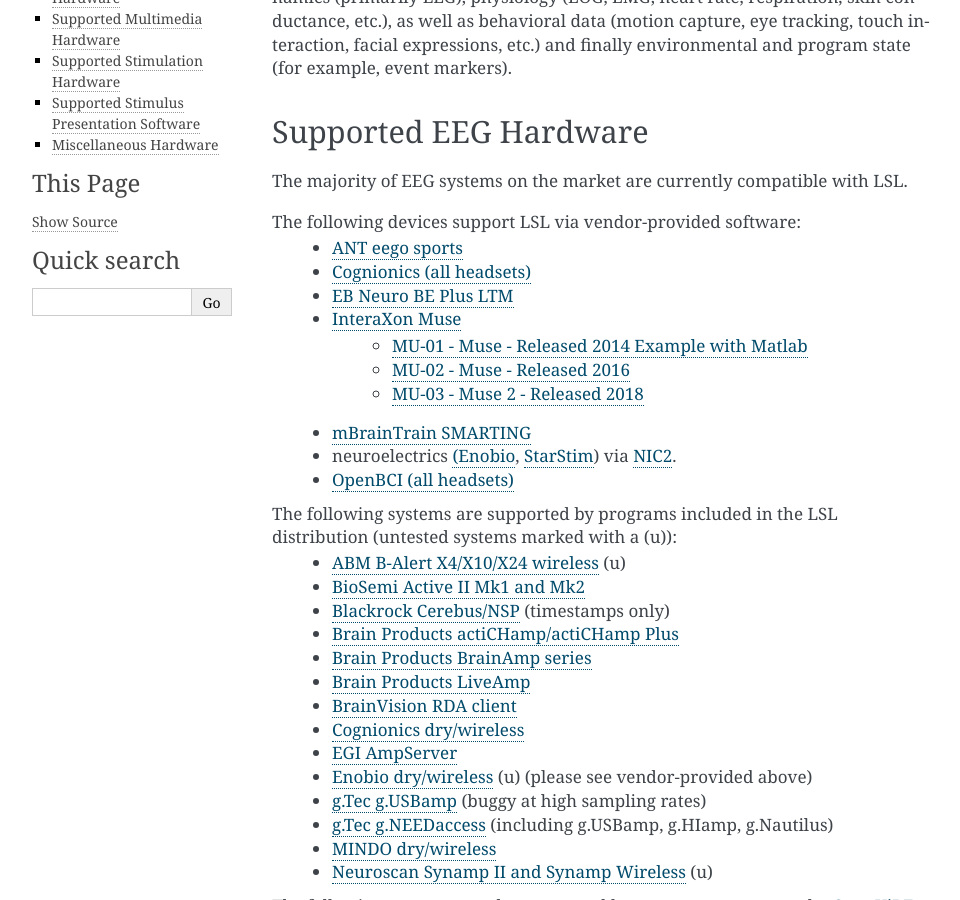
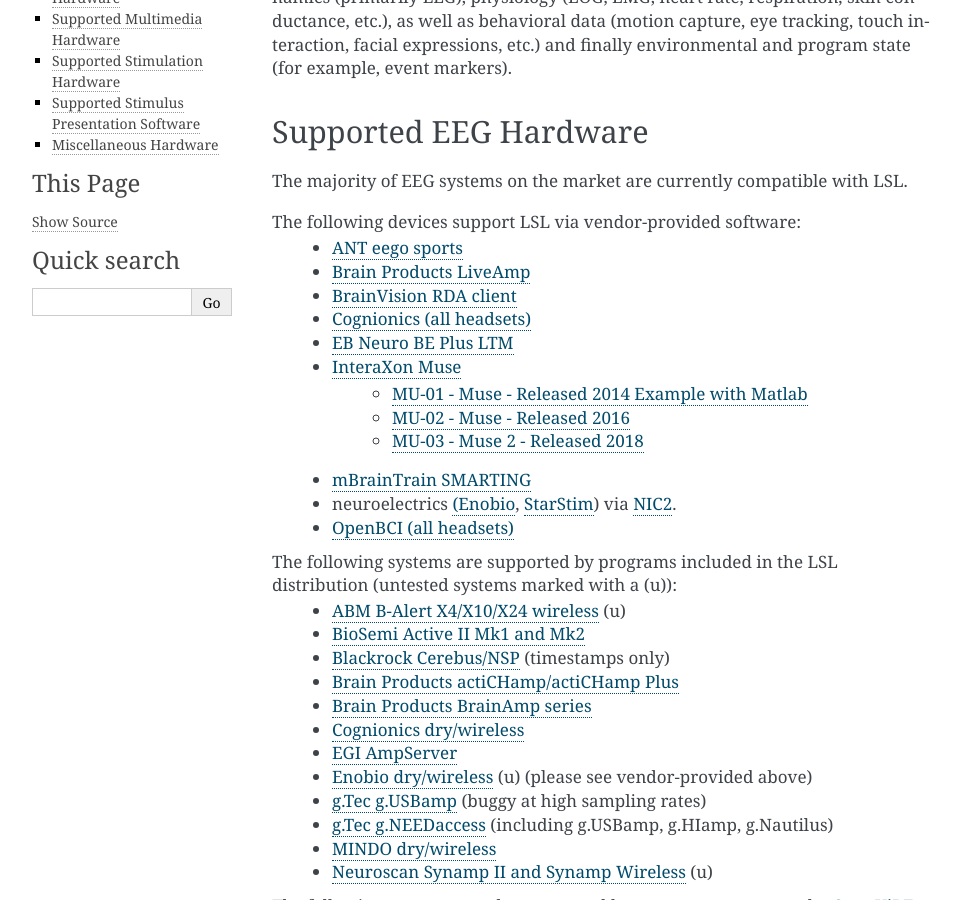
Before and after one commit to sccn/labstreaminglayer, a Sphinx documentation site: the page built from docs/info/supported_devices.rst, in a window 1280 px wide and 900 px high, scrolled down 254 px. Shown: the whole window, without its empty margins (148-1108 px from the left). Built offline with Sphinx 7.4.7, drawn with Linux system fonts in a browser that asks for light colours; pages that are not in the unit, such as notebooks, are missing from menus; part of the change alters nothing that is shown.

```diff
--- a/docs/info/supported_devices.rst
+++ b/docs/info/supported_devices.rst
@@ -11,6 +11,8 @@ The majority of EEG systems on the market are currently compatible with LSL.
 
 The following devices support LSL via vendor-provided software:
   * `ANT eego sports <https://www.ant-neuro.com/products/eego_sports>`__
+  * `Brain Products LiveAmp <https://github.com/brain-products/LSL-LiveAmp/>`__
+  * `BrainVision RDA client <https://github.com/brain-products/LSL-BrainVisionRDA>`__
   * `Cognionics (all headsets) <http://www.cognionics.com/>`__
   * `EB Neuro BE Plus LTM <http://www.ebneuro.biz/en/neurology/ebneuro/galileo-suite/be-plus-ltm>`__
   * `InteraXon Muse <http://www.choosemuse.com/>`__
@@ -28,8 +30,6 @@ The following systems are supported by programs included in the LSL distribution
   * `Blackrock Cerebus/NSP <https://github.com/labstreaminglayer/App-BlackrockTimestamps>`__ (timestamps only)
   * `Brain Products actiCHamp/actiCHamp Plus <https://github.com/brain-products/LSL-actiCHamp>`__
   * `Brain Products BrainAmp series <https://github.com/labstreaminglayer/App-BrainProducts>`__
-  * `Brain Products LiveAmp <https://github.com/brain-products/LSL-LiveAmp/>`__
-  * `BrainVision RDA client <https://github.com/brain-products/LSL-BrainVisionRDA>`__
   * `Cognionics dry/wireless <https://github.com/labstreaminglayer/App-Cognionics>`__
   * `EGI AmpServer <https://github.com/labstreaminglayer/App-EGIAmpServer>`__
   * `Enobio dry/wireless <https://github.com/labstreaminglayer/App-Enobio>`__ (u) (please see vendor-provided above)
```
